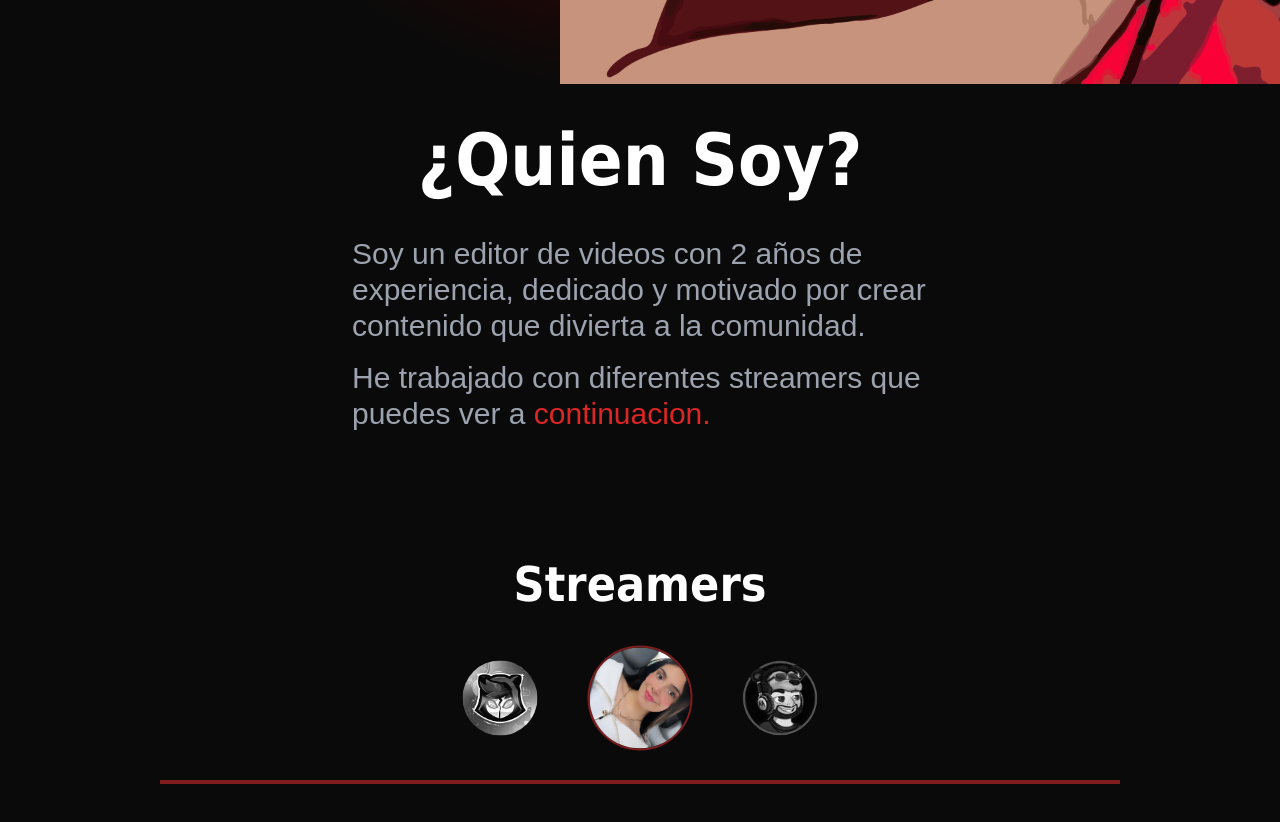
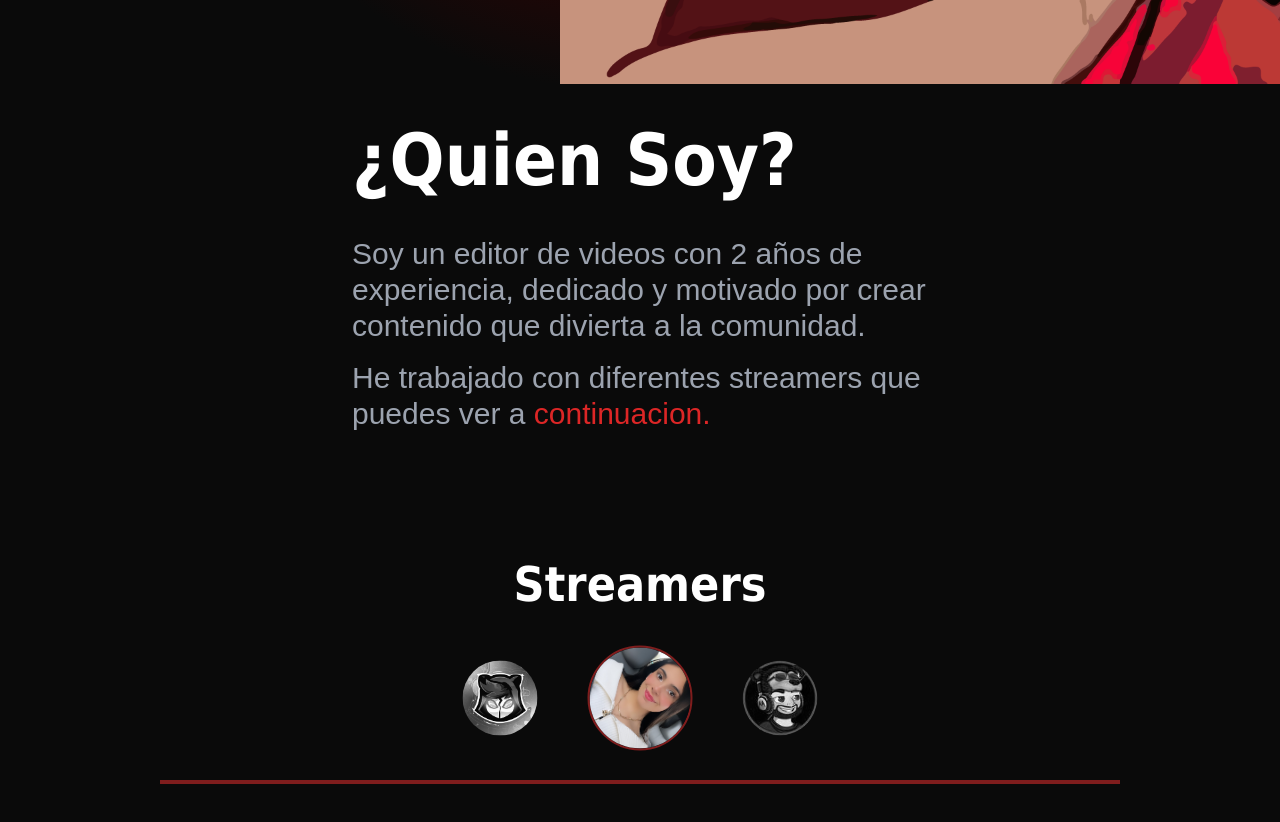
Before and after one commit to Kento-mx/landingpage-edicion, a Next.js app: page / in a window 1280 px wide. Shown: the part 1060-1882 px from the top of the page. Built offline with nearby package versions, Linux system fonts and the light colour scheme; a web font is replaced by a local one.

Commit message:
PerfilTexto

```diff
--- a/components/presentacion/PerfilTexto.tsx
+++ b/components/presentacion/PerfilTexto.tsx
@@ -1,8 +1,8 @@
 
 export const PerfilTexto = () => {
   return (
-    <div className="flex flex-col justify-center items-center w-full xl:w-3/5">
-        <h1 className="flex justify-center font-semibold mb-10 titulos text-5xl sm:text-7xl xl:justify-start">
+    <div className="flex flex-col justify-center items-center w-full xl:w-3/5 xl:items-start">
+        <h1 className="font-semibold mb-10 titulos text-5xl sm:text-7xl xl:justify-start">
             ¿Quien Soy?
         </h1>
         <p className="text-xl text-gray-400 mb-4 sm:text-3xl">
```
